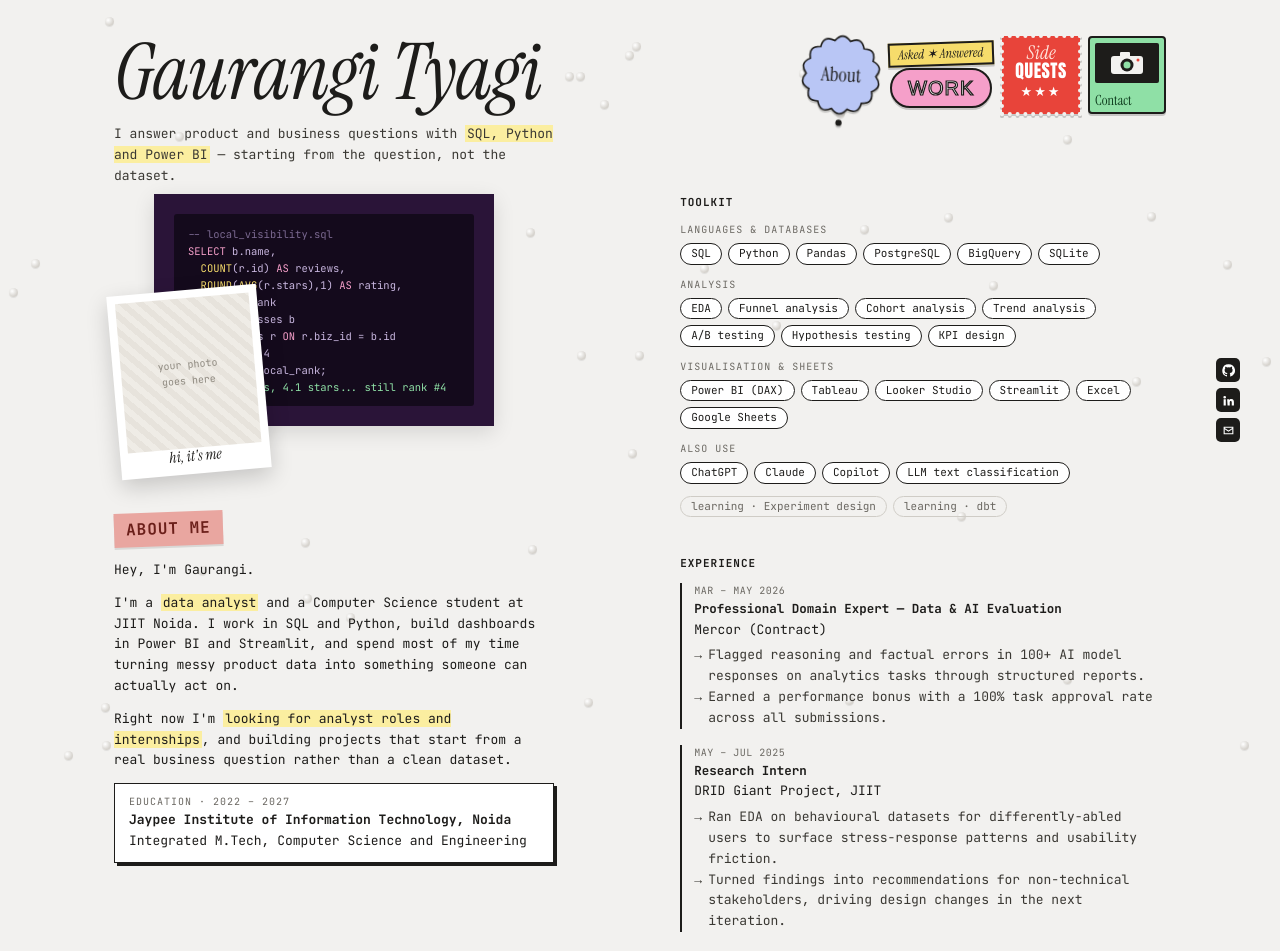
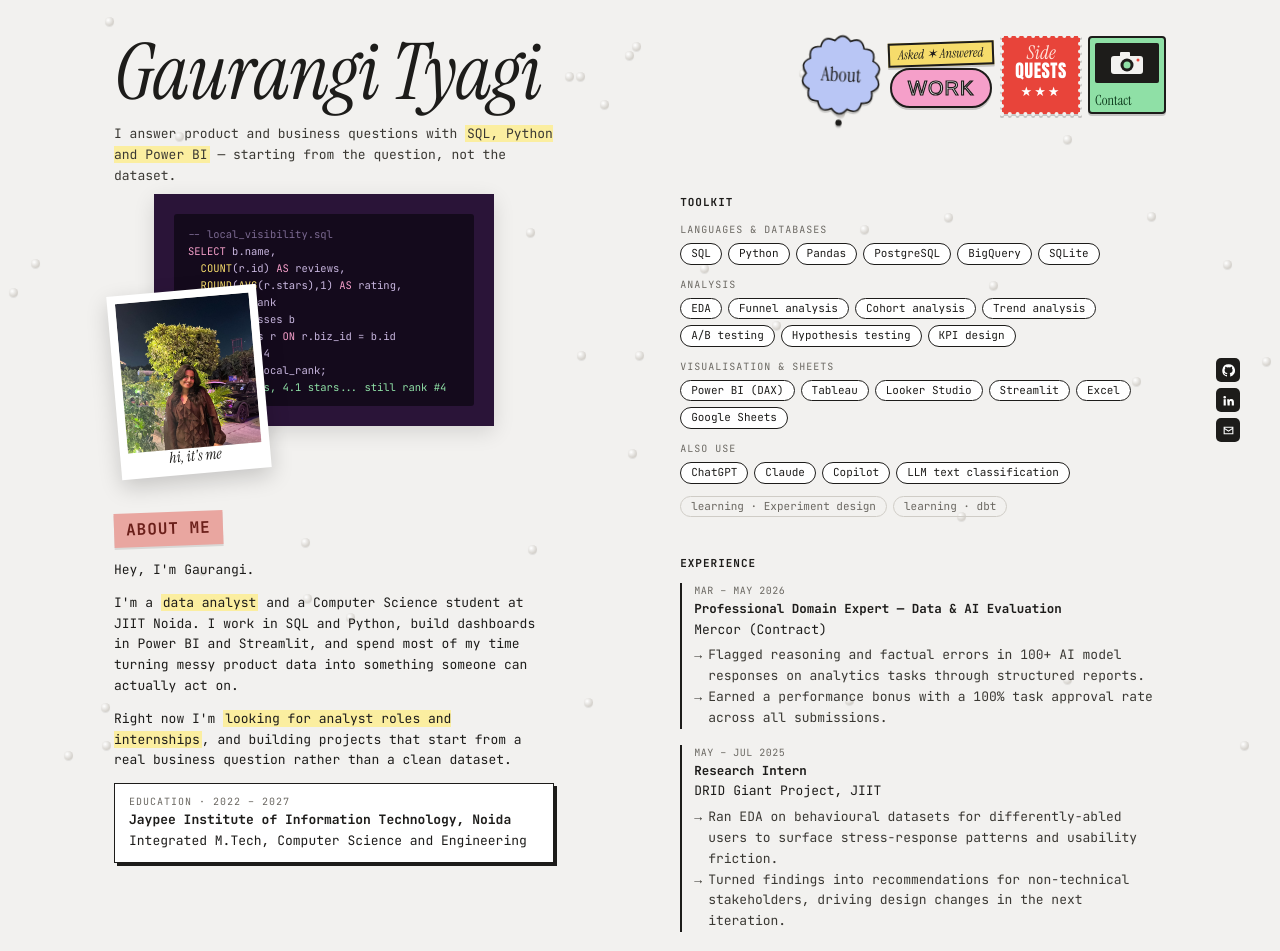
Before and after one commit to Gaurangityagi/portfolio, a plain HTML site: page index.html in a window 1280 px wide. Shown: the top 951 px of the page. Drawn offline with Linux system fonts and the light colour scheme; a web font is replaced by a local one.

Commit message:
Add profile photo

```diff
--- a/index.html
+++ b/index.html
@@ -449,7 +449,7 @@ const ME={
   linkedin:'https://linkedin.com/in/gaurangityagi',
   github:'https://github.com/Gaurangityagi',
   resume:'Gaurangi-Tyagi-Resume.pdf',               // file sits next to index.html — opens in the built-in viewer
-  photo:'',                                         // e.g. 'me.jpg' — leave '' for the placeholder
+  photo:'me.jpg',                                         // e.g. 'me.jpg' — leave '' for the placeholder
   photoCap:"hi, it's me",
   location:'Delhi NCR',
   footerNote:'made with SQL brain, Python hands'
```
Also changed, not shown: me.jpg (added).
